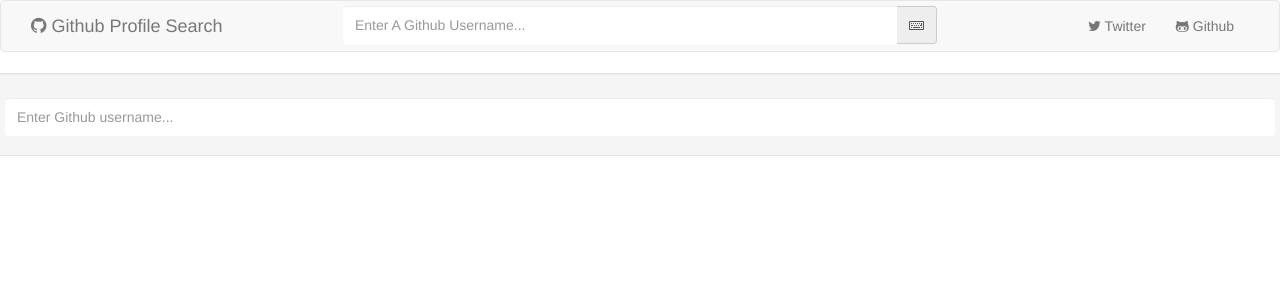
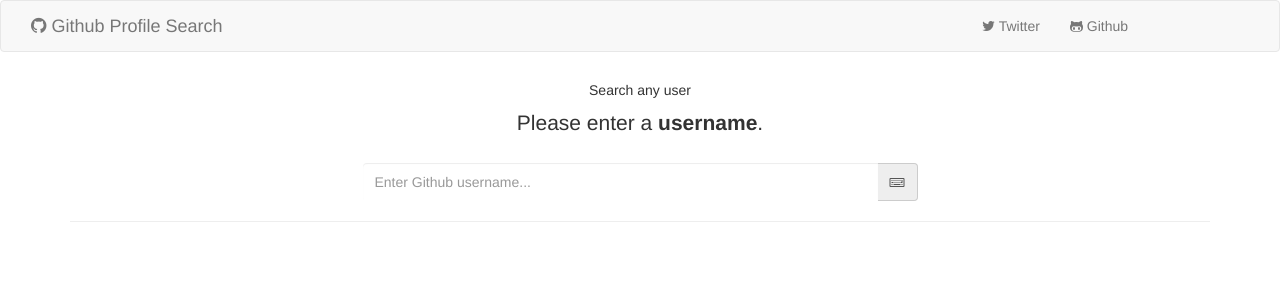
Before and after one commit to amandeepmittal/ng4-GithubProfileSearch, an Angular app: page / in a window 1280 px wide. Shown: the top 300 px of the page. Built offline with nearby package versions, Linux system fonts and the light colour scheme.

Commit message:
feature: search form working

```diff
--- a/src/app/github-profile/github-profile.component.html
+++ b/src/app/github-profile/github-profile.component.html
@@ -1,14 +1,24 @@
-<div class="row">
-  <div class="com-md-10">
-    <form class="well">
-      <div class="form-group">
-        <input type="text" class="form-control" placeholder="Enter Github username..." [(ngModel)]="username" name="username" (keyup)="searchUser()">
+<div class="container">
+  <div class="row">
+    <div class="col-md-offset-3 col-md-6"  *ngIf="!user">
+      <div class="text-center">
+        <h5>Search any user</h5>
+        <p class="lead">Please enter a <b>username</b>.</p>
       </div>
-    </form>
+    </div>
+
+    <div class="col-md-offset-3 col-md-6">
+      <form>
+        <div class="form-group">
+          <div class="input-group">
+            <input type="text" class="form-control" placeholder="Enter Github username..." [(ngModel)]="username" name="username" (keyup)="searchUser()">
+            <div class="input-group-addon"><i class="fa fa-keyboard-o" aria-hidden="true"></i></div>
+          </div>
+        </div>
+      </form>
+    </div>
   </div>
-</div>
-
-<div class="container">
+  <hr>
   <div class="row" *ngIf="user">
     <div class="col-md-6">
       <div class="panel panel-default">
@@ -29,6 +39,7 @@
                 <li class="list-group-item"><strong>Location</strong>: {{user.location}}</li>
                 <li class="list-group-item"><strong>Email</strong>: {{user.email}}</li>
                 <li class="list-group-item"><strong>Website</strong>: <a href="{{user.blog}}" target="_blank">{{user.blog}}</a></li>
+                <li class="list-group-item"><strong>Company</strong>: {{user.company}}</li>
                 <li class="list-group-item"><strong>Memeber Since</strong>: {{user.created_at | date}}</li>
               </ul>
             </div>
@@ -38,6 +49,7 @@
                 <span class="label label-primary">{{user.public_gists}} Public Gists</span>
                 <span class="label label-danger">{{user.followers}} Followers</span>
                 <span class="label label-success">{{user.following}} Following</span>
+                <span class="label label-warning" *ngIf="(user.hireable === true)">Available For Hire!</span>
               </div>
             </div>
           </div>
--- a/src/app/navbar/navbar.component.html
+++ b/src/app/navbar/navbar.component.html
@@ -1,28 +1,14 @@
 <nav class="navbar navbar-default">
   <div class="container-fluid">
-    <div class="col-md-3 hidden-md-down">
+    <div class="col-md-3 hidden-md-down pull-left">
       <a class="navbar-brand" href="#">
         <i class="fa fa-github"></i>
         Github Profile Search
       </a>
     </div>
 
-    <div class=" col-md-6">
-      <form id="searchForm">
-        <!-- ngNoForm -->
-        <div class="form-group">
-          <div class="input-group">
-            <input type="text" name="username" class="form-control" placeholder="Enter A Github Username...">
-            <!--[(ngModel)]="githubUser.userName" -->
-            <!--(keyup)="searchUser()"-->
-            <div class="input-group-addon"><i class="fa fa-keyboard-o" aria-hidden="true"></i></div>
-          </div>
-        </div>
-      </form>
-    </div>
-
-    <div class="col-md-3">
-      <nav class="nav navbar-nav pull-right">
+    <div class="col-md-offset-6 col-md-3">
+      <nav class="nav navbar-nav">
         <li class="nav-item">
           <a class="nav-link" href="https://twitter.com/amanhimself"><i class="fa fa-twitter" aria-hidden="true"></i> Twitter</a>
         </li>
```
Also changed, not shown: src/app/github-profile/github-profile.component.ts (+4 -10 lines).
